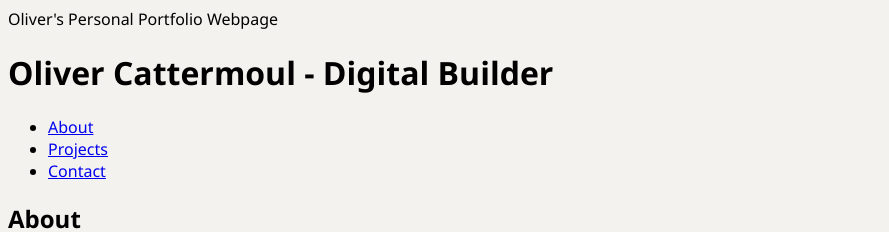
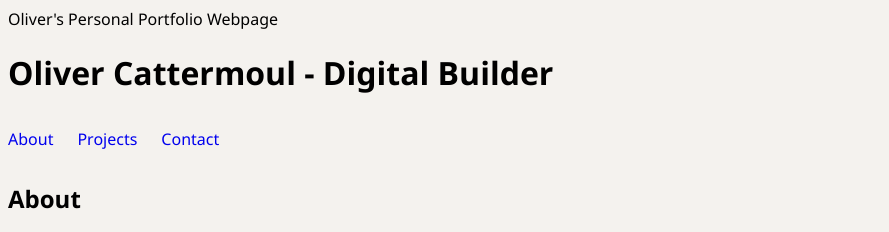
Before and after one commit to Vibecoder123/oliver-portfolio, a plain HTML site: page index.html in a window 1280 px wide. Shown: the top 232 px of the page, without its empty margins (0-889 px from the left). Drawn offline with Linux system fonts and the light colour scheme.

Commit message:
Added Navbar - spellings to fix

```diff
--- a/styles.css
+++ b/styles.css
@@ -55,3 +55,29 @@ body {
     font-family: 'Segoe UI', Tahoma, Geneva, Verdana, sans-serif;
     background-color: #f4f2ee;
 }
+
+nav {
+    position: sticky;
+    top: 0;
+    background-colour: #1c3b5e;
+    padding: 12px 0; 24px;
+    z-index: 1000;
+}
+
+nav ul {list-style: none;
+    display: flex;
+    gap: 24px;
+    margin: 0;
+    padding: 0;
+
+}
+
+nav a {
+   colour: white;
+    text-decoration: none;
+    font-size: 1em;
+}
+
+nav a:hover {
+    colour:#2bebff;
+}
```
